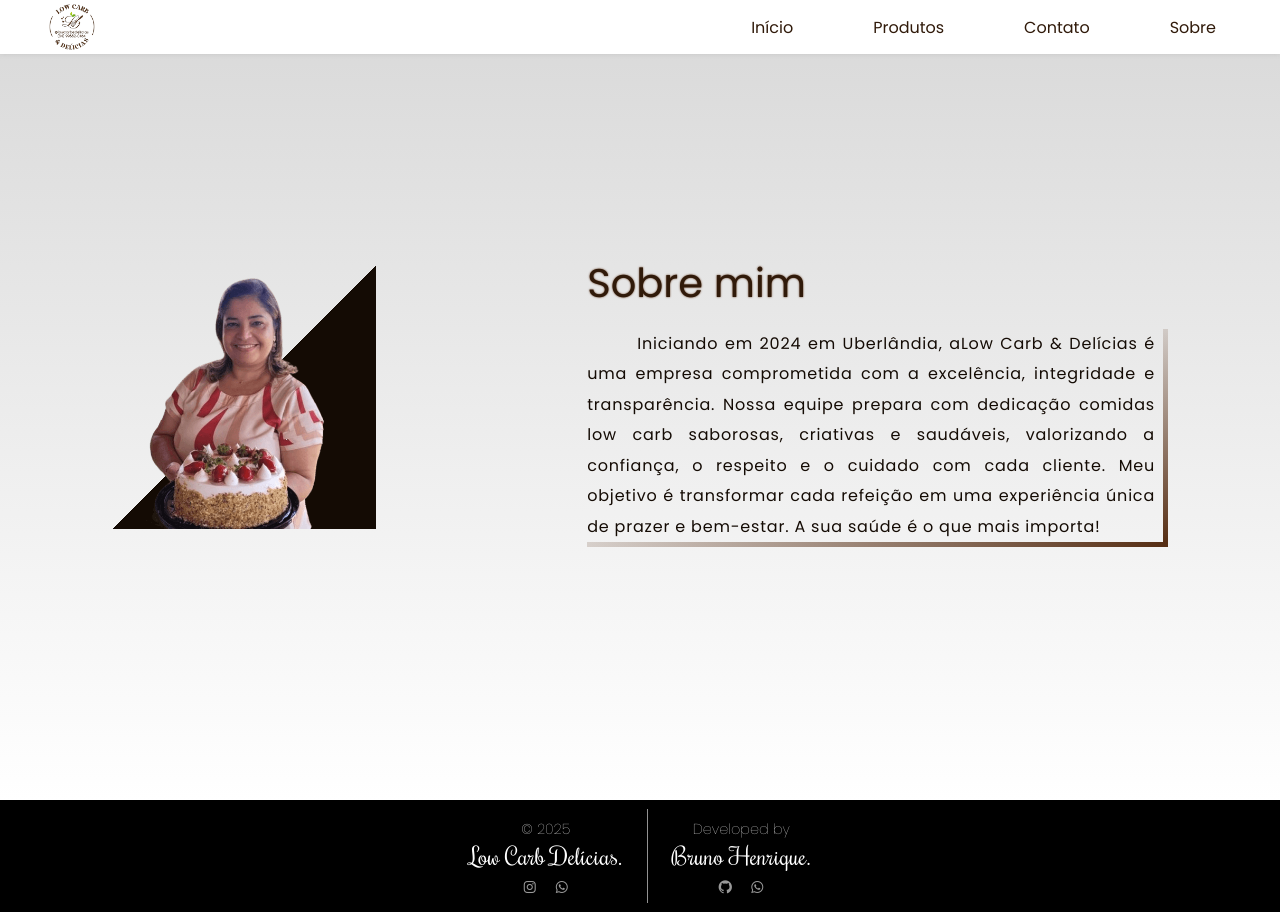
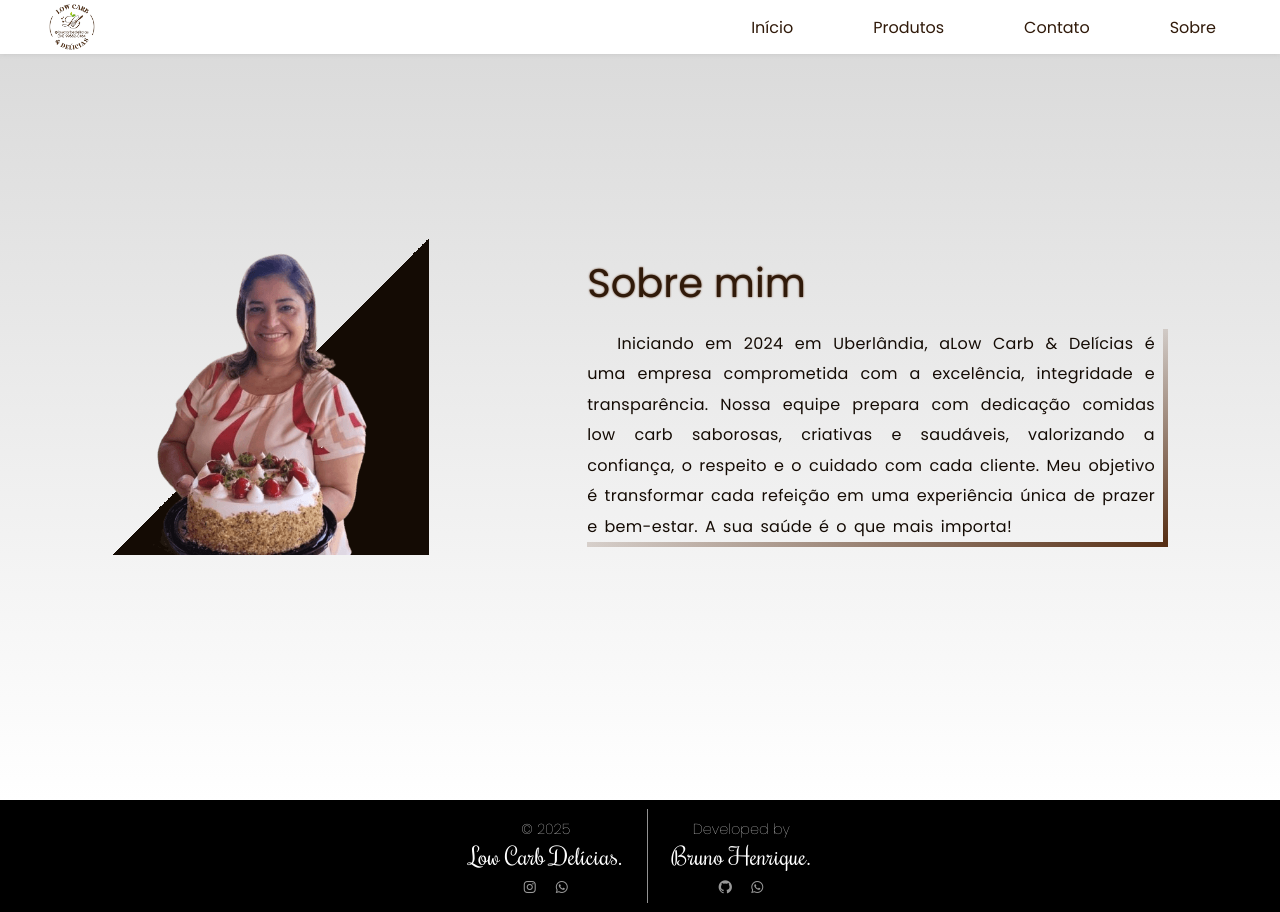
Before and after one commit to hennriquee/low-carb-front-end, a React (Vite) app: page /sobre in a window 1280 px wide. Built offline with nearby package versions, Linux system fonts and the light colour scheme.

Commit message:
text adjusts

```diff
--- a/src/index.css
+++ b/src/index.css
@@ -6,6 +6,7 @@
     "Segoe UI", Roboto, Oxygen, Ubuntu, Cantarell, "Open Sans", "Helvetica Neue",
     sans-serif;
   text-decoration: none;
+  -webkit-tap-highlight-color: transparent;
 }
 
 :root {
--- a/src/pages/About/about.css
+++ b/src/pages/About/about.css
@@ -47,13 +47,15 @@
 
 .about__content p {
   text-indent: 50px;
-  line-height: 1.9rem;
-  letter-spacing: 0.05rem;
   text-align: justify;
   border-right: 5px solid;
   border-bottom: 5px solid;
   border-image: linear-gradient(160deg, transparent 40%, var(--main-color)) 1;
   padding-right: 0.5rem;
+  letter-spacing: 0.02rem;
+  word-spacing: 0.15rem;
+  line-height: 1.7rem;
+  text-indent: 30px;
 }
 
 .about__container {
@@ -88,7 +90,7 @@
   }
 
   .about__img {
-    width: 35%;
+    width: 40%;
   }
 
   .about__container {
@@ -118,7 +120,7 @@
   }
 
   .about__img {
-    width: 30%;
+    width: 35%;
   }
 
   .about {
@@ -137,7 +139,7 @@
   }
 
   .about__img {
-    width: 25%;
+    width: 30%;
   }
 
   .about__content {
--- a/src/pages/adm/Register/Register.jsx
+++ b/src/pages/adm/Register/Register.jsx
@@ -138,7 +138,6 @@ const Register = () => {
   // Commit com toast.promise
   async function commitProduct(e) {
     e.preventDefault();
-    console.log(zeroglutenRef.current.value);
     toast.promise(
       handleSubmit(), // retorna a Promise do handleSubmit
       {
@@ -175,8 +174,8 @@ const Register = () => {
               </option>
               <option value="Bolo">Bolo</option>
               <option value="Doce">Doce</option>
+              <option value="Trigo">Pão</option>
               <option value="Salgado">Salgado</option>
-              <option value="Trigo">Trigo</option>
             </select>
 
             <input
```
